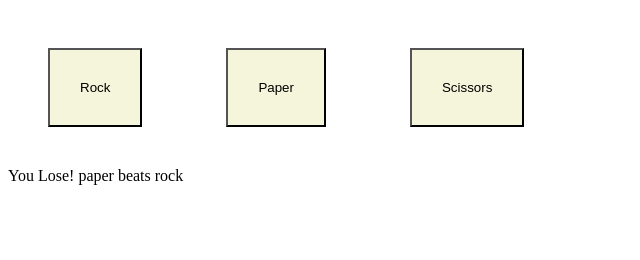
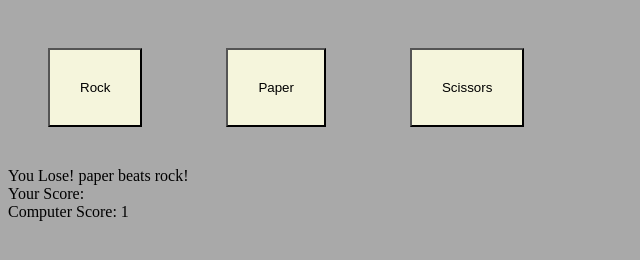
Before and after one commit to nickamcd/rock-paper-scissors-buttons, a plain HTML site: page index.html in a window 1280 px wide. Both pictures are taken after a click on the button "Rock". Shown: the whole page, without its empty margins (0-640 px from the left). Drawn offline with Linux system fonts and the light colour scheme.

Commit message:
Added in score tracking.

```diff
--- a/index.html
+++ b/index.html
@@ -13,16 +13,35 @@
 
     <div id="results"></div>
 
-    <div id="score"></div>
+    <div id="playerScore">Your Score:</div>
+
+    <div id="computerScore">Computer Score:</div>
 
     <script>
+        let playScore = 0;
+        let compScore = 0;
+
         function computerPlay() {
             let options = ["Rock", "Paper", "Scissors"];
             let choice = Math.floor(Math.random() * 3);
             return options[choice];
         }
 
+        function updatePlayerScore() {
+            playScore++;
+            const playerScore = document.querySelector("#playerScore");
+            playerScore.textContent = "Your Score:\n" + playScore;
+        }
+
+        function updateComputerScore() {
+            compScore++;
+            const computerScore = document.querySelector("#computerScore");
+            computerScore.textContent = "Computer Score:\n" + compScore;
+        }
+
         function playRound(playerSelection, computerSelection) {
+            const playerDiv = document.querySelector("#playerScore");
+
             let play = playerSelection.toLowerCase();
             let comp = computerSelection.toLowerCase();
 
@@ -53,15 +72,21 @@
                 }
             }
 
+            if (result == "Lose") {
+                updateComputerScore();
+            }
+            else {
+                updatePlayerScore();
+            }
 
-            return `You ${result}! ${winner} beats ${loser}`;
+            return `You ${result}! ${winner} beats ${loser}!`;
         }
 
-        const buttons = document.querySelectorAll('button');
+        const buttons = document.querySelectorAll("button");
 
         buttons.forEach((button) => {
-            button.addEventListener('click', (e) => {
-                const results = document.querySelector('#results');
+            button.addEventListener("click", (e) => {
+                const results = document.querySelector("#results");
                 results.textContent = playRound(button.id, computerPlay());
                 console.log(results.textContent);
             });
--- a/style.css
+++ b/style.css
@@ -1,3 +1,7 @@
+body {
+    background-color: darkgray;
+}
+
 button {
     background-color: beige;
     text-decoration-color: black;
```
